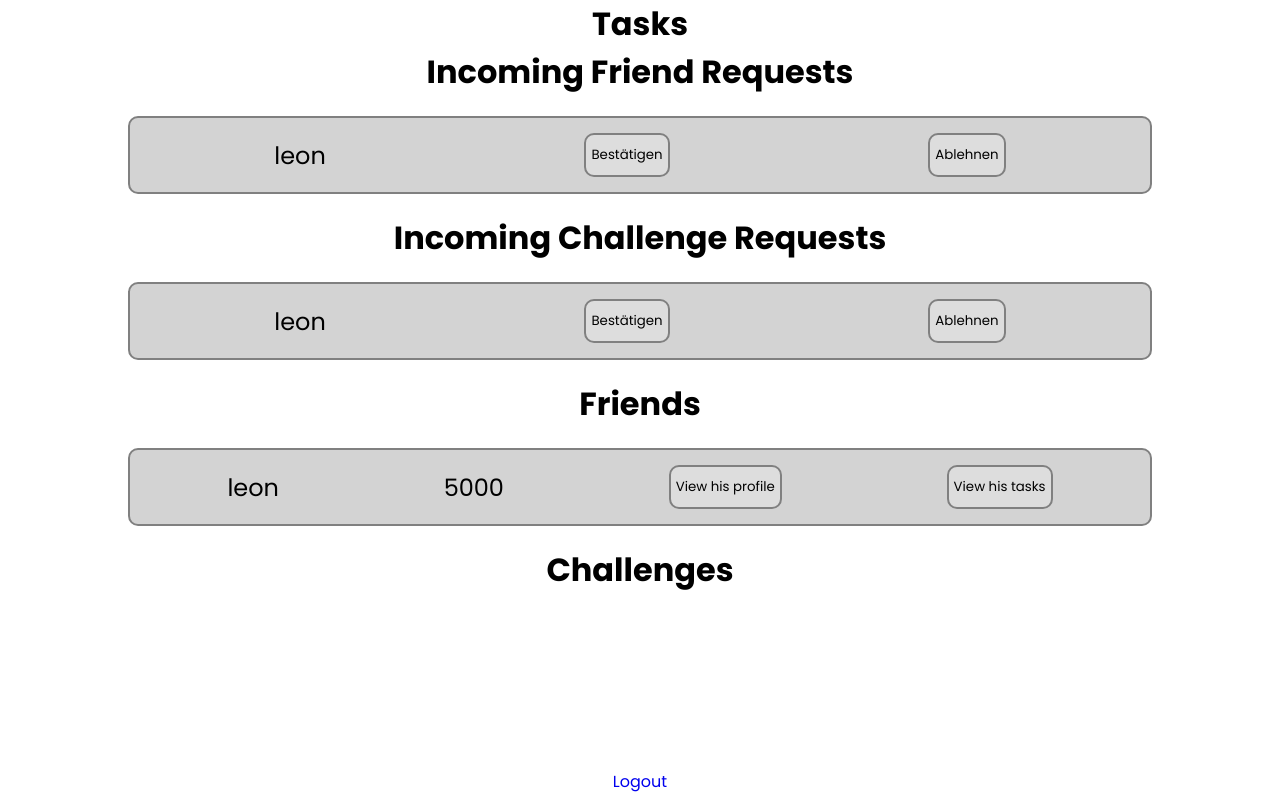
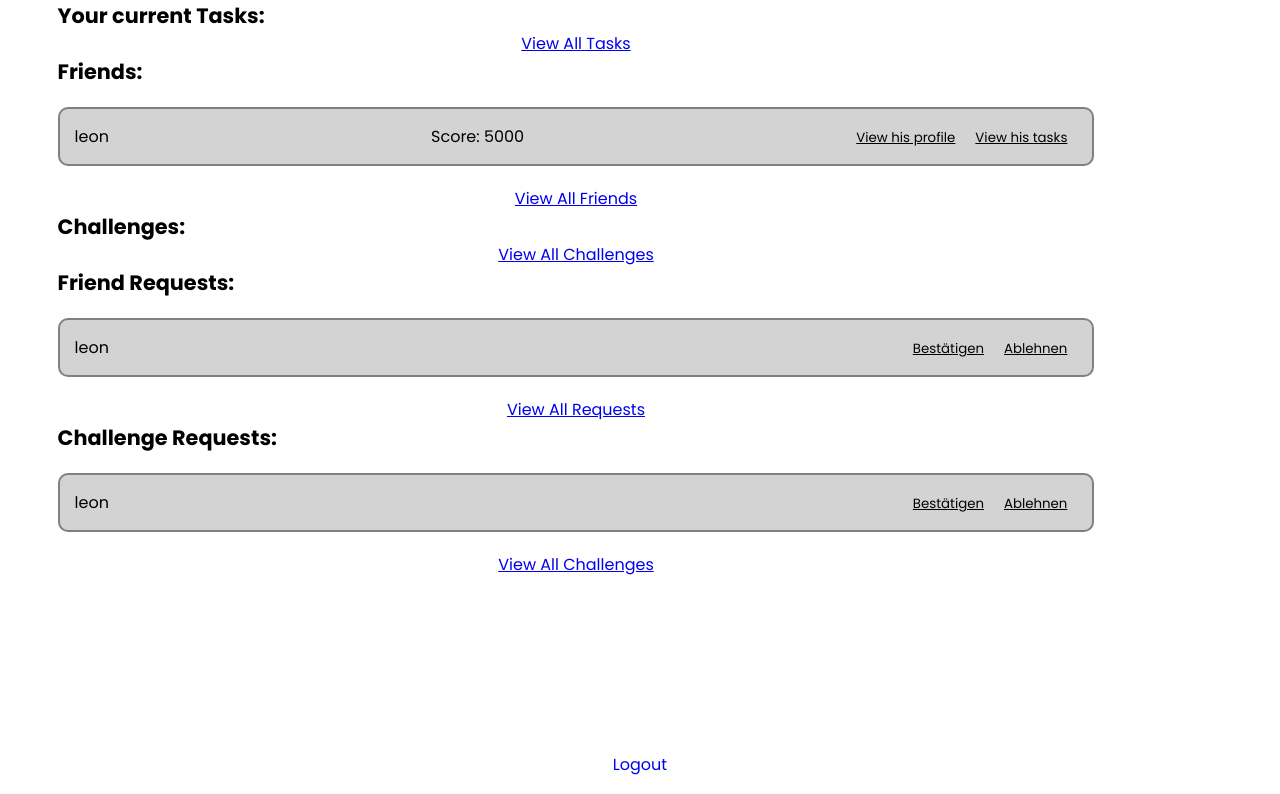
Before and after one commit to ExaCLe/productivity-team-tasks, a Flask app: page / in a window 1280 px wide. Shown: the part 218-1012 px from the top of the page. Run offline with Flask 2, Linux system fonts and the light colour scheme; a user stored in the database is signed in; data comes from the database, SQL or seed files in the repository; some libraries are stand-ins or nearby versions.

Commit message:
some basic design for the dashboard

```diff
--- a/static/css/start.css
+++ b/static/css/start.css
@@ -19,6 +19,11 @@
   box-sizing: border-box;
   scroll-behavior: smooth;
   font-family: var(--font);
+}
+
+@font-face {
+  font-family: PermanentMarker;
+  src: url(PermanentMarker-Regular.ttf);
 }
 
 body {
@@ -105,6 +110,12 @@ header nav ul li a:hover:after {
   height: 100%;
 }
 
+.btn-text {
+  background-color: transparent;
+  border: none;
+  text-decoration: underline;
+}
+
 a:visited {
   color: black;
   text-decoration: none;
@@ -117,24 +128,27 @@ a {
   display: flex;
   flex-direction: column;
   align-items: center;
-  width: 100%;
+  width: 90%;
 }
 
-button:hover {
+.btn-primary:hover {
   background-color: white;
+}
+
+.btn-text:hover {
+  text-decoration: none;
 }
 
 .entry {
   display: flex;
-  justify-content: space-around;
+  justify-content: space-between;
   align-items: center;
   background-color: lightgrey;
   padding: 15px;
   margin: 20px;
   border-radius: 10px;
   border: 2px solid grey;
-  width: 80%;
-  font-size: 1.5em;
+  width: 100%;
 }
 
 .btn-small {
@@ -146,3 +160,26 @@ button:hover {
 form {
   align-content: center;
 }
+
+.container-horizontal {
+  display: flex;
+  flex-direction: row;
+  align-items: center;
+}
+
+.left-align {
+  align-self: flex-start;
+}
+
+.margin-lr {
+  margin-right: 10px;
+  margin-left: 10px;
+}
+
+.font-marker {
+  font-family: PermanentMarker;
+}
+
+h1 {
+  font-size: 130%;
+}
--- a/templates/index.html
+++ b/templates/index.html
@@ -3,63 +3,106 @@
 {% block title %} Dashboard {% endblock %}
 
 {% block main %}
-    <h1>Tasks</h1>
+<div class="container">
+    <div class="left-align"> <h1 >Your current Tasks: </h1></div>
     {% for task in tasks %}
-    <div class="entry">{{task.name}}</div>
+    <div class="entry">
+        {{task.name}}
+        <div class="container-horizontal">
+            <p class="margin-lr">{{task.due}}</p>
+            <form method="POST" action="/tasks">
+                <input type="hidden" value={{task.id}} name="id">
+                <button class="btn-text margin-lr" type="submit">Erledigt</button>
+            </form>
+            <form method="GET" action="/tasks/edit">
+                <input type="hidden" value={{task.id}} name="id">
+                <button class="btn-text margin-lr" type="submit">Edit</button>
+            </form>
+        </div>
+    </div>
     {% endfor %}
-    <h1>Incoming Friend Requests</h1>
+    <a class="btn-text" href="/tasks">View All Tasks</a>
+
+
+    <div class="left-align"><h1>Friends:</h1></div>
+    {% for score, username in friends %}
+    <div class="entry">
+        <p>{{username}}</p>
+        <div class="container-horizontal">
+            <p>Score: {{score}}</p>
+        </div>
+        <div class="container-horizontal">
+            <form method="GET" action="/profile">
+                <input type="hidden" name="username" value="{{username}}">
+                <button type="submit"  class="btn-text margin-lr">View his profile</button>
+            </form>
+            <form method="GET" action="/friends/teamUp">
+                <input type="hidden" name="username_friend" value="{{username}}" >
+                <button type="submit"  class="btn-text margin-lr">View his tasks</button>
+            </form>
+        </div>
+    </div>
+    {% endfor %}
+    <a class="btn-text" href="/friends">View All Friends</a>
+
+
+    <div class="left-align"><h1>Challenges:</h1></div>
+    {%for id, first_score, second_score, first_user, second_user, date in challenges%}
+    <div class="entry">
+        <div class="container-horizontal">
+            <p>{{first_user}}</p>
+            <p class="font-marker margin-lr"> vs. </p>
+            <p>{{second_user}}</p>
+        </div>
+        <p>Score: {{first_score}} : {{second_score}}</p>
+        <div class="container-horizontal">
+            <p class="margin-lr">Expires: {{date}}</p>
+            <form action="/challenges/details" method="GET">
+                <input type="hidden" name="challenge_id" value={{id}}>
+                <button type="submit"  class="btn-text">Details</button>
+            </form>
+        </div>
+    </div>
+    {%endfor%}
+    <a class="btn-text" href="/challenges">View All Challenges</a>
+
+
+    <div class="left-align"><h1>Friend Requests:</h1></div>
     {% for name in incoming_friend_requests %}
     <div class="entry">
         <p>{{name}}</p>
+        <div class="container-horizontal">
             <form action="/friends/add/accept" method="POST">
                 <input type="hidden" name="username" value="{{name}}" >
-            <button type="submit"  class="btn-primary">Bestätigen</button>
+                <button type="submit"  class="btn-text margin-lr">Bestätigen</button>
             </form>
             <form action="/friends/add/decline" method="POST">
                 <input type="hidden" name="username" value="{{name}}" >
-            <button type="submit"  class="btn-primary">Ablehnen</button>
+                <button type="submit"  class="btn-text margin-lr">Ablehnen</button>
             </form>
         </div>
+    </div>
     {% endfor %}
-    <h1>Incoming Challenge Requests</h1>
+    <a class="btn-text" href="/friends">View All Requests</a>
+
+
+    <div class="left-align"><h1>Challenge Requests:</h1></div>
     {% for name in incoming_challenge_requests %}
     <div class="entry">
         <p>{{name}}</p>
+        <div class="container-horizontal">
             <form action="/challenges/accept" method="POST">
                 <input type="hidden" name="username" value="{{name}}" >
-            <button type="submit" class="btn-primary">Bestätigen</button>
+                <button type="submit" class="btn-text margin-lr">Bestätigen</button>
             </form>
             <form action="/challenges/decline" method="POST">
                 <input type="hidden" name="username" value="{{name}}" >
-            <button type="submit" class="btn-primary">Ablehnen</button>
+                <button type="submit" class="btn-text margin-lr">Ablehnen</button>
             </form>
         </div>
-    {% endfor %}
-    <h1>Friends</h1>
-    {% for score, username in friends %}
-    <div class="entry">
-        <p>{{username}}</p>
-        <p>{{score}}</p>
-        <form method="GET" action="/profile">
-            <input type="hidden" name="username" value="{{username}}">
-            <button type="submit"  class="btn-primary">View his profile</button>
-        </form>
-        <form method="GET" action="/friends/teamUp">
-            <input type="hidden" name="username_friend" value="{{username}}" >
-            <button type="submit"  class="btn-primary">View his tasks</button>
-        </form>
     </div>
     {% endfor %}
-    <h1>Challenges</h1>
-    {%for id, first_score, second_score, first_user, second_user, date in challenges%}
-    <div class="entry">
-        <h3>{{first_user}} vs. {{second_user}}</h3>
-        <h4>{{first_score}} - {{second_score}}</h4>
-        <h5> {{date}}</h5>
-        <form action="/challenges/details" method="GET">
-            <input type="hidden" name="challenge_id" value={{id}}>
-            <button type="submit"  class="btn-primary">Details</button>
-        </form>
+    <a class="btn-text" href="/challenges">View All Challenges</a>
+
 </div>
-{%endfor%}
 {% endblock %}
```
Also changed, not shown: static/css/PermanentMarker-Regular.ttf (added). Lines whose indentation alone changed are shown as unchanged.
